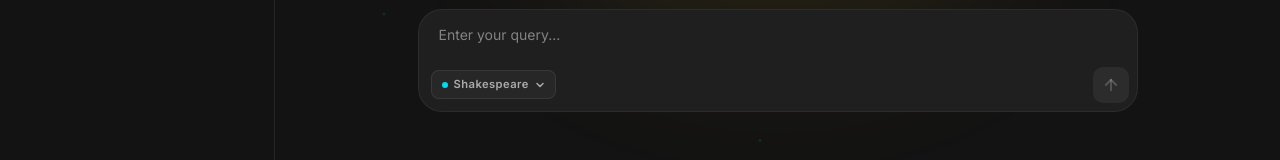
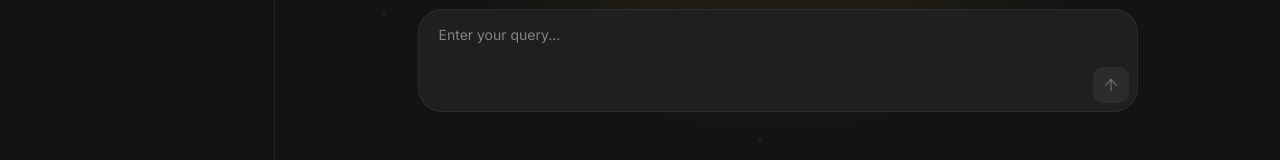
Before and after one commit to nova-rishabh/Omniversal-AI, a Next.js app: page /chat in a window 1280 px wide. Shown: the part 436-596 px from the top of the page. Built offline with nearby package versions, Linux system fonts and the light colour scheme.

Commit message:
Refactor: Remove persona dropdown and randomize AI responses for surprise effect

```diff
--- a/app/api/roast/route.ts
+++ b/app/api/roast/route.ts
@@ -1,18 +1,18 @@
 import { NextRequest, NextResponse } from 'next/server';
 import { GoogleGenerativeAI } from '@google/generative-ai';
-import { getPersona } from '@/lib/personas/shakespeare';
+import { getRandomPersona } from '@/lib/personas/shakespeare';
 
 export async function POST(req: NextRequest) {
   try {
-    const { prompt, persona = 'shakespeare' } = await req.json();
+    const { prompt } = await req.json();
 
     if (!prompt) {
       return NextResponse.json({ error: 'Prompt is required' }, { status: 400 });
     }
 
-    const personaConfig = getPersona(persona);
+    const personaConfig = getRandomPersona();
     if (!personaConfig) {
-      return NextResponse.json({ error: `Unknown persona: ${persona}` }, { status: 400 });
+      return NextResponse.json({ error: `Internal error: Failed to select persona.` }, { status: 500 });
     }
 
     if (!process.env.GEMINI_API_KEY) {
--- a/app/chat/page.tsx
+++ b/app/chat/page.tsx
@@ -141,33 +141,8 @@ export default function ChatPage() {
   const [thinkSteps, setThinkSteps]     = useState<ThinkStep[]>([]);
   const [hasSubmitted, setHasSubmitted] = useState(false);
 
-  // Persona state
-  const [personas, setPersonas] = useState<{ key: string; name: string; description: string }[]>([]);
-  const [selectedPersona, setSelectedPersona] = useState('shakespeare');
-  const [personaDropdownOpen, setPersonaDropdownOpen] = useState(false);
-  const dropdownRef = useRef<HTMLDivElement>(null);
-
   const textareaRef = useRef<HTMLTextAreaElement>(null);
   const messagesEndRef = useRef<HTMLDivElement>(null);
-
-  // Fetch available personas on mount
-  useEffect(() => {
-    fetch('/api/personas')
-      .then(r => r.json())
-      .then(data => { if (Array.isArray(data) && data.length > 0) setPersonas(data); })
-      .catch(() => {});
-  }, []);
-
-  // Close dropdown on outside click
-  useEffect(() => {
-    const handler = (e: MouseEvent) => {
-      if (dropdownRef.current && !dropdownRef.current.contains(e.target as Node)) {
-        setPersonaDropdownOpen(false);
-      }
-    };
-    document.addEventListener('mousedown', handler);
-    return () => document.removeEventListener('mousedown', handler);
-  }, []);
 
   // Thinking steps animation
   useEffect(() => {
@@ -205,7 +180,7 @@ export default function ChatPage() {
       const res = await fetch('/api/roast', {
         method: 'POST',
         headers: { 'Content-Type': 'application/json' },
-        body: JSON.stringify({ prompt, persona: selectedPersona }),
+        body: JSON.stringify({ prompt }),
       });
       const data = await res.json();
       if (!res.ok) throw new Error(data.error || 'Failed to process request');
@@ -239,7 +214,7 @@ export default function ChatPage() {
 
   useEffect(() => { return () => { if (audioUrl) URL.revokeObjectURL(audioUrl); }; }, [audioUrl]);
 
-  const activePersona = personas.find(p => p.key === selectedPersona);
+
 
   /* ── Shared input bar (used in both centered + bottom positions) ──────── */
   function renderInputBar() {
@@ -295,101 +270,8 @@ export default function ChatPage() {
             justifyContent: 'space-between',
             padding: '0.375rem 0.5rem 0.5rem 0.75rem',
           }}>
-            {/* Persona switcher */}
-            <div ref={dropdownRef} style={{ position: 'relative' }}>
-              <button
-                type="button"
-                onClick={() => setPersonaDropdownOpen(!personaDropdownOpen)}
-                style={{
-                  display: 'flex',
-                  alignItems: 'center',
-                  gap: '0.375rem',
-                  background: 'rgba(255,255,255,0.04)',
-                  border: '1px solid rgba(255,255,255,0.08)',
-                  borderRadius: '0.5rem',
-                  padding: '0.3rem 0.625rem',
-                  cursor: 'pointer',
-                  color: 'var(--color-on-surface-variant)',
-                  fontSize: '0.7rem',
-                  fontWeight: 600,
-                  letterSpacing: '0.04em',
-                  transition: 'all 200ms',
-                  fontFamily: 'inherit',
-                }}
-              >
-                <span style={{ width: 6, height: 6, borderRadius: '50%', background: 'var(--color-primary)', flexShrink: 0 }} />
-                {activePersona?.name || 'Shakespeare'}
-                <svg width="10" height="10" viewBox="0 0 10 10" fill="none" style={{
-                  transform: personaDropdownOpen ? 'rotate(180deg)' : 'rotate(0deg)',
-                  transition: 'transform 200ms',
-                }}>
-                  <path d="M2 3.5L5 6.5L8 3.5" stroke="currentColor" strokeWidth="1.5" strokeLinecap="round" strokeLinejoin="round"/>
-                </svg>
-              </button>
-
-              {/* Dropdown */}
-              <AnimatePresence>
-                {personaDropdownOpen && personas.length > 0 && (
-                  <motion.div
-                    initial={{ opacity: 0, y: 4, scale: 0.96 }}
-                    animate={{ opacity: 1, y: 0, scale: 1 }}
-                    exit={{ opacity: 0, y: 4, scale: 0.96 }}
-                    transition={{ duration: 0.15 }}
-                    style={{
-                      position: 'absolute',
-                      bottom: '100%',
-                      left: 0,
-                      marginBottom: '0.375rem',
-                      background: '#1a1a1a',
-                      border: '1px solid rgba(255,255,255,0.1)',
-                      borderRadius: '0.625rem',
-                      padding: '0.25rem',
-                      minWidth: '220px',
-                      boxShadow: '0 8px 32px rgba(0,0,0,0.5)',
-                      zIndex: 50,
-                    }}
-                  >
-                    {personas.map(p => (
-                      <button
-                        key={p.key}
-                        type="button"
-                        onClick={() => { setSelectedPersona(p.key); setPersonaDropdownOpen(false); }}
-                        style={{
-                          display: 'flex',
-                          flexDirection: 'column',
-                          width: '100%',
-                          textAlign: 'left',
-                          padding: '0.5rem 0.75rem',
-                          borderRadius: '0.375rem',
-                          border: 'none',
-                          cursor: 'pointer',
-                          background: selectedPersona === p.key ? 'rgba(0,218,243,0.08)' : 'transparent',
-                          transition: 'background 150ms',
-                          fontFamily: 'inherit',
-                        }}
-                        onMouseEnter={e => { if (selectedPersona !== p.key) e.currentTarget.style.background = 'rgba(255,255,255,0.04)'; }}
-                        onMouseLeave={e => { e.currentTarget.style.background = selectedPersona === p.key ? 'rgba(0,218,243,0.08)' : 'transparent'; }}
-                      >
-                        <span style={{
-                          fontSize: '0.75rem',
-                          fontWeight: 600,
-                          color: selectedPersona === p.key ? 'var(--color-primary)' : 'var(--color-on-surface)',
-                        }}>
-                          {p.name}
-                        </span>
-                        <span style={{
-                          fontSize: '0.65rem',
-                          color: 'var(--color-on-surface-variant)',
-                          marginTop: '0.125rem',
-                        }}>
-                          {p.description}
-                        </span>
-                      </button>
-                    ))}
-                  </motion.div>
-                )}
-              </AnimatePresence>
-            </div>
+            {/* Spacer for layout consistency when send button goes right */}
+            <div />
 
             {/* Send button — upward arrow */}
             <button
--- a/lib/personas/shakespeare.ts
+++ b/lib/personas/shakespeare.ts
@@ -235,6 +235,15 @@ export function getPersona(key: PersonaKey): PersonaConfig {
 }
 
 /* ---------------------------------------------
+   RANDOM PERSONA
+--------------------------------------------- */
+export function getRandomPersona(): PersonaConfig {
+  const keys = Object.keys(personas) as PersonaKey[];
+  const randomKey = keys[Math.floor(Math.random() * keys.length)];
+  return personas[randomKey];
+}
+
+/* ---------------------------------------------
    LIST PERSONAS
 --------------------------------------------- */
 export function listPersonas(): {
```
